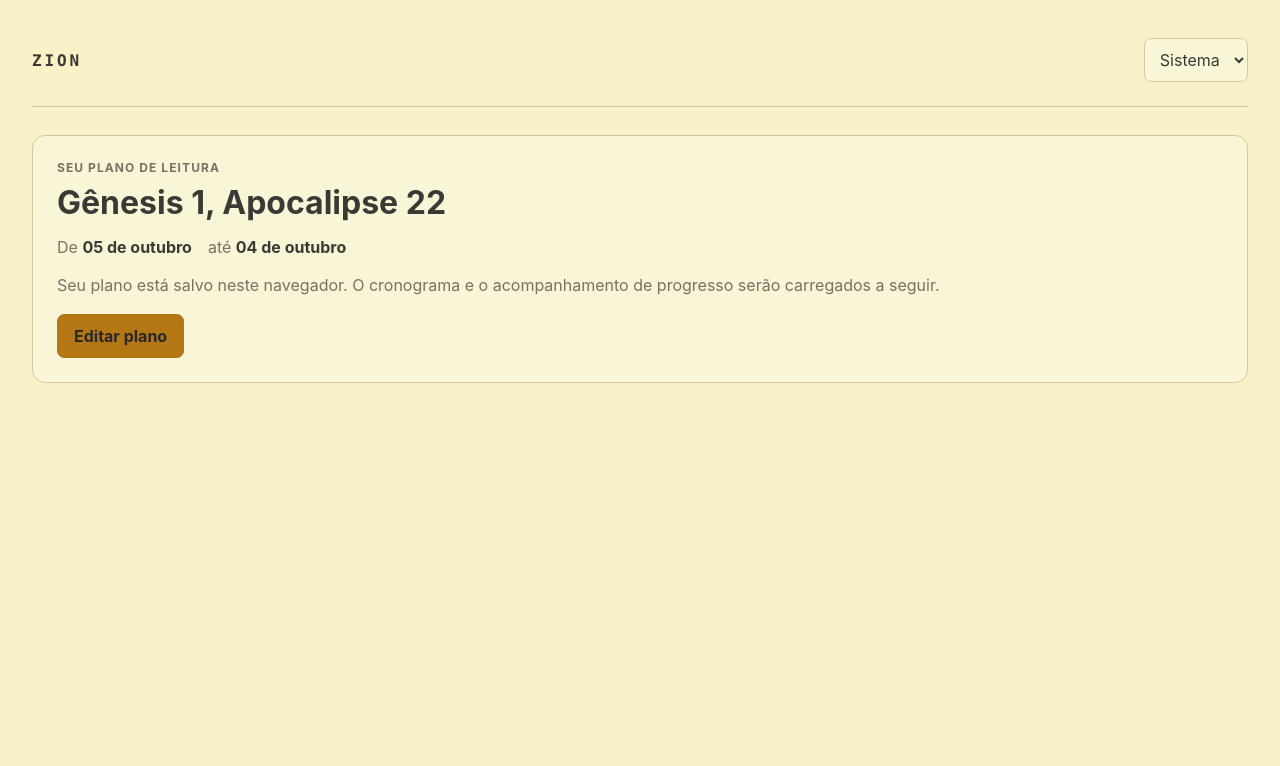
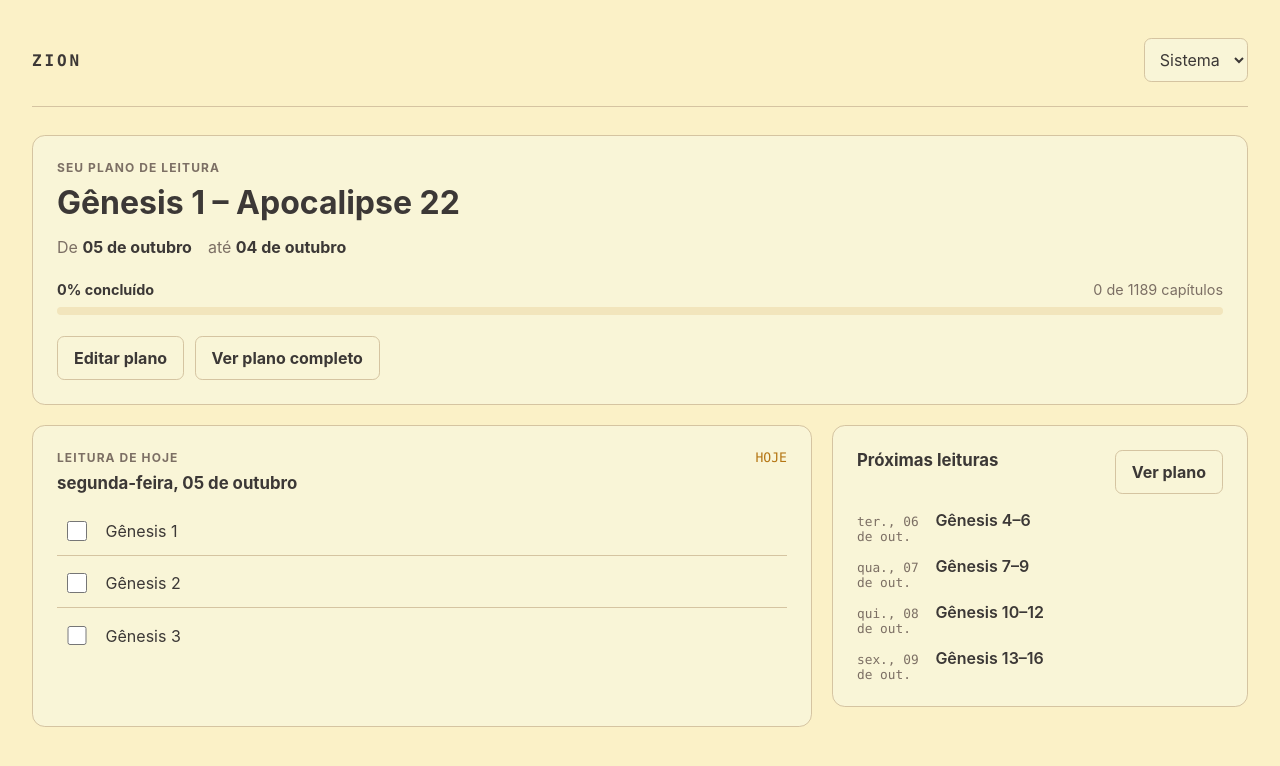
Before and after one commit to OtavioGonzaga/zion, a React (Vite) app: page / in a window 1280 px wide. Both pictures are taken after a click on the button "Criar plano". Shown: the top 766 px of the page. Built offline with nearby package versions, Linux system fonts and the light colour scheme.

Commit message:
feat: add adaptive reading progress

```diff
--- a/src/app/App.tsx
+++ b/src/app/App.tsx
@@ -1,10 +1,12 @@
 import { useEffect, useState } from "react";
 import { appConfig } from "../config/app";
-import { addDays, formatLocalDate, getCurrentLocalDate } from "../domain/bible/date";
-import { formatReferences } from "../domain/bible/references";
-import type { LocalDate } from "../domain/bible/types";
-import type { ReadingPlan } from "../domain/plan/types";
+import { addDays, formatLocalDate, getCurrentLocalDate, listDates } from "../domain/bible/date";
+import { formatReferenceRange, formatReferences } from "../domain/bible/references";
+import type { ChapterRef, LocalDate } from "../domain/bible/types";
+import { findAssignment, generateSchedule, getPlanProgress } from "../domain/plan/scheduler";
+import type { DailyAssignment, ReadingPlan } from "../domain/plan/types";
 import { PlanForm } from "../features/plan-editor/PlanForm";
+import { readingTemplate } from "../data/reading-template";
 import { loadAppState, saveAppState } from "../storage/state";
 import type { AppState, ThemePreference } from "../storage/state";
 
@@ -17,20 +19,51 @@ function applyTheme(theme: ThemePreference) {
 			: theme;
 }
 
+function describeDay(date: LocalDate, today: LocalDate) {
+	if (date === today) return "Hoje";
+	return formatLocalDate(date, { weekday: "short", day: "2-digit", month: "short" });
+}
+
 export function App() {
 	const [appState, setAppState] = useState<AppState>(() => loadAppState().state);
 	const [storageIssue, setStorageIssue] = useState(() => loadAppState().issue);
 	const [editing, setEditing] = useState(false);
+	const [showSchedule, setShowSchedule] = useState(false);
 	const today = getCurrentLocalDate();
 	const defaultTargetDate = addDays(today, 364);
+	const computedSchedule = appState.plan
+		? generateSchedule({
+				template: readingTemplate,
+				plan: appState.plan,
+				progress: appState.progress,
+				today,
+			})
+		: null;
+	const projectedToday = computedSchedule ? findAssignment(computedSchedule, today) : undefined;
+	const frozenToday: DailyAssignment | undefined =
+		appState.dailyAssignment?.date === today
+			? { ...appState.dailyAssignment, blocks: [], weight: 0 }
+			: projectedToday;
+	const summary = appState.plan ? getPlanProgress(appState.plan, appState.progress) : null;
+	const completedSet = new Set(appState.progress.map((item) => item.chapter));
 
 	useEffect(() => {
 		if (!saveAppState(appState)) setStorageIssue("unavailable");
 	}, [appState]);
 
+	useEffect(() => {
+		if (projectedToday && appState.dailyAssignment?.date !== today) {
+			setAppState((state) => ({
+				...state,
+				dailyAssignment: { date: today, chapters: projectedToday.chapters, blocks: [], weight: 0 },
+			}));
+		}
+	}, [projectedToday, appState.dailyAssignment?.date, today]);
+
 	function savePlan(plan: ReadingPlan) {
 		setAppState((state) => ({ ...state, plan, progress: [], dailyAssignment: null }));
 		setEditing(false);
+		setShowSchedule(false);
 	}
 
 	function setTheme(theme: ThemePreference) {
@@ -38,36 +71,23 @@ export function App() {
 		setAppState((state) => ({ ...state, preferences: { ...state.preferences, theme } }));
 	}
 
-	return (
-		<div className="app-shell">
-			<header className="app-header">
-				<span className="brand" aria-label={appConfig.name}>
-					{appConfig.name.toUpperCase()}
-				</span>
-				<div className="header-actions">
-					<label htmlFor="theme-select" className="sr-only">
-						Tema
-					</label>
-					<select
-						id="theme-select"
-						className="icon-button"
-						value={appState.preferences.theme}
-						onChange={(event) => setTheme(event.target.value as ThemePreference)}
-					>
-						<option value="system">Sistema</option>
-						<option value="dark">Escuro</option>
-						<option value="light">Claro</option>
-					</select>
-				</div>
-			</header>
-			{storageIssue && (
-				<p className="notice" role="status">
-					Os dados locais não puderam ser lidos ou salvos. Você pode continuar, mas as alterações
-					talvez não permaneçam após fechar esta página.
-				</p>
-			)}
+	function toggleChapter(chapter: ChapterRef, checked: boolean) {
+		setAppState((state) => ({
+			...state,
+			progress: checked
+				? [
+						...state.progress.filter((item) => item.chapter !== chapter),
+						{ chapter, completedAt: new Date().toISOString() },
+					]
+				: state.progress.filter((item) => item.chapter !== chapter),
+		}));
+	}
 
-			{!appState.plan || editing ? (
+	if (appState.plan === null || editing) {
+		return (
+			<div className="app-shell">
+				<Header theme={appState.preferences.theme} onThemeChange={setTheme} />
+				{storageIssue && <StorageNotice />}
 				<main className="setup-layout">
 					<section className="card setup-card">
 						<p className="eyebrow">{editing ? "Configurações do plano" : "Primeiro acesso"}</p>
@@ -79,42 +99,267 @@ export function App() {
 						</p>
 						<PlanForm
 							initialPlan={editing ? (appState.plan ?? undefined) : undefined}
-							startDate={today as LocalDate}
+							startDate={today}
 							targetDate={defaultTargetDate}
 							onSubmit={savePlan}
 							onCancel={editing ? () => setEditing(false) : undefined}
 						/>
 					</section>
 				</main>
-			) : (
-				<main className="dashboard">
-					<section className="card summary-card" aria-labelledby="plan-heading">
-						<p className="eyebrow">Seu plano de leitura</p>
-						<h1 className="plan-title" id="plan-heading">
-							{formatReferences([appState.plan.startReference, appState.plan.endReference])}
-						</h1>
-						<div className="plan-range">
-							<span>
-								De <strong>{formatLocalDate(appState.plan.startDate)}</strong>
-							</span>
-							<span>
-								até <strong>{formatLocalDate(appState.plan.targetDate)}</strong>
-							</span>
-						</div>
-						<p className="muted setup-intro">
-							Seu plano está salvo neste navegador. O cronograma e o acompanhamento de progresso
-							serão carregados a seguir.
-						</p>
+			</div>
+		);
+	}
+
+	return (
+		<div className="app-shell">
+			<Header theme={appState.preferences.theme} onThemeChange={setTheme} />
+			{storageIssue && <StorageNotice />}
+			<main className="dashboard">
+				<section className="card summary-card" aria-labelledby="plan-heading">
+					<p className="eyebrow">Seu plano de leitura</p>
+					<h1 className="plan-title" id="plan-heading">
+						{formatReferenceRange(appState.plan.startReference, appState.plan.endReference)}
+					</h1>
+					<div className="plan-range">
+						<span>
+							De <strong>{formatLocalDate(appState.plan.startDate)}</strong>
+						</span>
+						<span>
+							até <strong>{formatLocalDate(appState.plan.targetDate)}</strong>
+						</span>
+					</div>
+					<div className="progress-label">
+						<strong>{summary?.percentage}% concluído</strong>
+						<span className="muted">
+							{summary?.completed} de {summary?.total} capítulos
+						</span>
+					</div>
+					<div
+						className="progress-track"
+						role="progressbar"
+						aria-label="Progresso do plano"
+						aria-valuenow={summary?.percentage ?? 0}
+						aria-valuemin={0}
+						aria-valuemax={100}
+					>
+						<div className="progress-fill" style={{ width: `${summary?.percentage ?? 0}%` }} />
+					</div>
+					<div className="dashboard-actions">
+						<button className="button" type="button" onClick={() => setEditing(true)}>
+							Editar plano
+						</button>
+						<button
+							className="button"
+							type="button"
+							onClick={() => setShowSchedule((value) => !value)}
+						>
+							{showSchedule ? "Ver hoje" : "Ver plano completo"}
+						</button>
+					</div>
+				</section>
+
+				{computedSchedule?.status === "completed" ? (
+					<section className="card state-card">
+						<p className="eyebrow">Plano concluído</p>
+						<h2>Parabéns! Você terminou sua leitura.</h2>
+					</section>
+				) : computedSchedule?.status === "expired" ? (
+					<section className="card state-card" role="status">
+						<p className="eyebrow">Prazo encerrado</p>
+						<h2>Seu prazo terminou com capítulos pendentes.</h2>
+						<p className="muted">Edite a data final para redistribuir as leituras restantes.</p>
 						<button
 							className="button button-primary"
 							type="button"
 							onClick={() => setEditing(true)}
 						>
-							Editar plano
+							Alterar data final
 						</button>
 					</section>
-				</main>
-			)}
+				) : computedSchedule?.status === "not-started" ? (
+					<section className="card state-card">
+						<p className="eyebrow">Sua leitura começa em</p>
+						<h2>{formatLocalDate(appState.plan.startDate)}</h2>
+						<ScheduleList
+							assignments={computedSchedule.assignments}
+							today={today}
+							completed={completedSet}
+							onToggle={toggleChapter}
+						/>
+					</section>
+				) : showSchedule ? (
+					<section className="card schedule-card" aria-labelledby="schedule-heading">
+						<div className="section-heading">
+							<div>
+								<p className="eyebrow">Cronograma recalculado</p>
+								<h2 id="schedule-heading">Próximas leituras</h2>
+							</div>
+							<span className="muted">
+								{listDates(today, appState.plan.targetDate).length} dias restantes
+							</span>
+						</div>
+						<ScheduleList
+							assignments={computedSchedule?.assignments ?? []}
+							today={today}
+							completed={completedSet}
+							onToggle={toggleChapter}
+						/>
+					</section>
+				) : (
+					<>
+						<section className="card today-card" aria-labelledby="today-heading">
+							<div className="section-heading">
+								<div>
+									<p className="eyebrow">Leitura de hoje</p>
+									<h2 id="today-heading">
+										{formatLocalDate(today, { weekday: "long", day: "2-digit", month: "long" })}
+									</h2>
+								</div>
+								<span className="today-date">HOJE</span>
+							</div>
+							{frozenToday?.chapters.length ? (
+								<ChapterList
+									chapters={frozenToday.chapters}
+									completed={completedSet}
+									onToggle={toggleChapter}
+								/>
+							) : (
+								<p className="muted">
+									Não há leitura prevista para hoje. Seu próximo dia de leitura aparece abaixo.
+								</p>
+							)}
+						</section>
+						<section className="card upcoming-card" aria-labelledby="upcoming-heading">
+							<div className="section-heading">
+								<h2 id="upcoming-heading">Próximas leituras</h2>
+								<button className="button" type="button" onClick={() => setShowSchedule(true)}>
+									Ver plano
+								</button>
+							</div>
+							<UpcomingList assignments={computedSchedule?.assignments ?? []} today={today} />
+						</section>
+					</>
+				)}
+			</main>
 		</div>
 	);
 }
+
+function Header({
+	theme,
+	onThemeChange,
+}: {
+	theme: ThemePreference;
+	onThemeChange: (theme: ThemePreference) => void;
+}) {
+	return (
+		<header className="app-header">
+			<span className="brand" aria-label={appConfig.name}>
+				{appConfig.name.toUpperCase()}
+			</span>
+			<div className="header-actions">
+				<label htmlFor="theme-select" className="sr-only">
+					Tema
+				</label>
+				<select
+					id="theme-select"
+					className="icon-button"
+					value={theme}
+					onChange={(event) => onThemeChange(event.target.value as ThemePreference)}
+				>
+					<option value="system">Sistema</option>
+					<option value="dark">Escuro</option>
+					<option value="light">Claro</option>
+				</select>
+			</div>
+		</header>
+	);
+}
+
+function StorageNotice() {
+	return (
+		<p className="notice" role="status">
+			Os dados locais não puderam ser lidos ou salvos. Você pode continuar, mas as alterações talvez
+			não permaneçam após fechar esta página.
+		</p>
+	);
+}
+
+function ChapterList({
+	chapters,
+	completed,
+	onToggle,
+}: {
+	chapters: ChapterRef[];
+	completed: Set<ChapterRef>;
+	onToggle: (chapter: ChapterRef, checked: boolean) => void;
+}) {
+	return (
+		<div className="reading-list">
+			{chapters.map((chapter) => (
+				<label className="reading-row" key={chapter}>
+					<input
+						type="checkbox"
+						checked={completed.has(chapter)}
+						onChange={(event) => onToggle(chapter, event.target.checked)}
+					/>
+					<span>{formatReferences([chapter])}</span>
+				</label>
+			))}
+		</div>
+	);
+}
+
+function ScheduleList({
+	assignments,
+	today,
+	completed,
+	onToggle,
+}: {
+	assignments: DailyAssignment[];
+	today: LocalDate;
+	completed: Set<ChapterRef>;
+	onToggle: (chapter: ChapterRef, checked: boolean) => void;
+}) {
+	return (
+		<div className="schedule-list">
+			{assignments.map((assignment) => (
+				<article className="schedule-day" key={assignment.date}>
+					<div className="schedule-day-heading">
+						<time dateTime={assignment.date}>{describeDay(assignment.date, today)}</time>
+						<strong>
+							{assignment.chapters.length ? formatReferences(assignment.chapters) : "Dia livre"}
+						</strong>
+					</div>
+					{assignment.chapters.length > 0 && (
+						<ChapterList chapters={assignment.chapters} completed={completed} onToggle={onToggle} />
+					)}
+				</article>
+			))}
+		</div>
+	);
+}
+
+function UpcomingList({
+	assignments,
+	today,
+}: {
+	assignments: DailyAssignment[];
+	today: LocalDate;
+}) {
+	const upcoming = assignments
+		.filter((assignment) => assignment.date > today && assignment.chapters.length > 0)
+		.slice(0, 4);
+	return upcoming.length ? (
+		<div className="upcoming-list">
+			{upcoming.map((assignment) => (
+				<div className="upcoming-item" key={assignment.date}>
+					<time dateTime={assignment.date}>{describeDay(assignment.date, today)}</time>
+					<strong>{formatReferences(assignment.chapters)}</strong>
+				</div>
+			))}
+		</div>
+	) : (
+		<p className="muted">Nenhuma leitura futura pendente.</p>
+	);
+}
--- a/src/domain/bible/references.ts
+++ b/src/domain/bible/references.ts
@@ -1,5 +1,5 @@
 import { bibleBooks } from "../../data/bible-books";
-import { compareChapterRefs, getBook } from "./bible";
+import { compareChapterRefs, getBook, getChapterRange } from "./bible";
 import type { ChapterRef } from "./types";
 
 export function formatReferences(references: ChapterRef[]): string {
@@ -35,3 +35,17 @@ export function getBookOptions() {
 export function getReferenceBookName(reference: ChapterRef): string {
 	return getBook(reference.split(".")[0]!)?.name ?? "";
 }
+
+export function formatReferenceRange(start: ChapterRef, end: ChapterRef): string {
+	const range = getChapterRange(start, end);
+	if (range.length === 0) return "";
+	const first = range[0]!;
+	const last = range.at(-1)!;
+	const [firstBook, firstChapter] = first.split(".");
+	const [lastBook, lastChapter] = last.split(".");
+	if (firstBook === lastBook) {
+		const name = getBook(firstBook!)?.name ?? firstBook!;
+		return `${name} ${firstChapter}${firstChapter === lastChapter ? "" : `–${lastChapter}`}`;
+	}
+	return `${formatReferences([first])} – ${formatReferences([last])}`;
+}
--- a/src/styles/global.css
+++ b/src/styles/global.css
@@ -246,6 +246,44 @@ button {
 	color: var(--color-warning);
 	line-height: 1.5;
 }
+.dashboard-actions {
+	display: flex;
+	flex-wrap: wrap;
+	gap: 0.65rem;
+	margin-top: 1.3rem;
+}
+.schedule-card {
+	grid-column: 1 / -1;
+}
+.schedule-list {
+	display: grid;
+	gap: 0.7rem;
+	margin-top: 1rem;
+}
+.schedule-day {
+	padding: 0.85rem 0;
+	border-top: 1px solid var(--color-border);
+}
+.schedule-day-heading {
+	display: grid;
+	grid-template-columns: minmax(6rem, 0.35fr) 1fr;
+	align-items: baseline;
+	gap: 1rem;
+}
+.schedule-day-heading time {
+	color: var(--color-text-muted);
+	font-family: var(--font-mono);
+	font-size: 0.85rem;
+}
+.schedule-day .reading-list {
+	margin-top: 0.45rem;
+}
+.state-card {
+	grid-column: 1 / -1;
+}
+.state-card h2 {
+	margin-block: 0.4rem 1rem;
+}
 
 @media (min-width: 720px) {
 	.app-shell {
@@ -268,6 +306,10 @@ button {
 	.form-range {
 		grid-template-columns: 1fr 1fr;
 	}
+	.schedule-list {
+		grid-template-columns: 1fr 1fr;
+		column-gap: 2rem;
+	}
 }
 
 @media (min-width: 1100px) {
```
Also changed, not shown: 2 other files (tests, documents, lock files or other folders).
